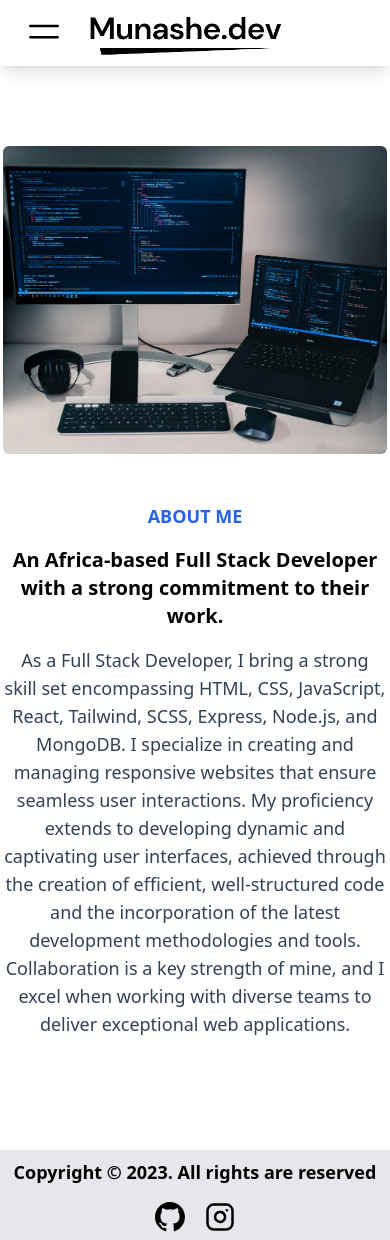
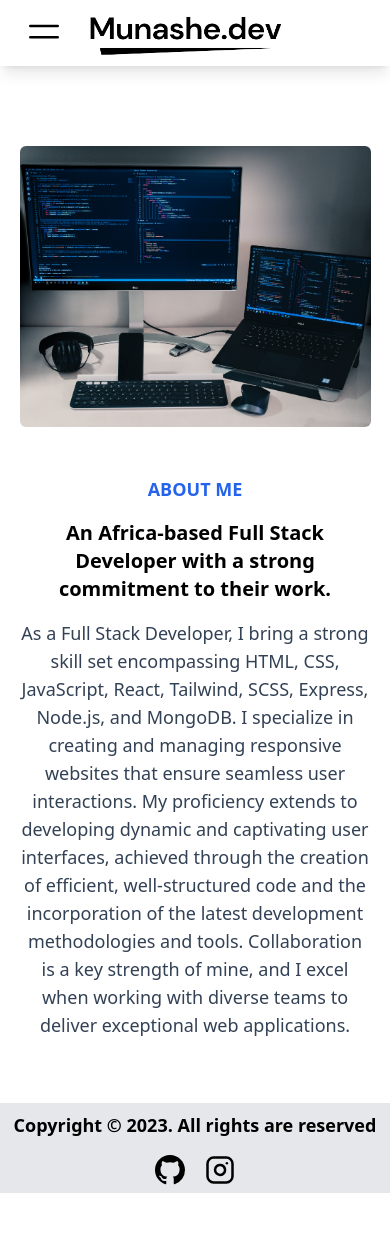
Before and after one commit to munashex/Munashe.dev, a React (Vite) app: page /about in a window 390 px wide. After the commit the page ends 1193 px from the top, so only its background shows below. Built offline with nearby package versions, Linux system fonts and the light colour scheme; what tailwindcss-animated would draw is missing.

Commit message:
solving about page

```diff
--- a/src/Pages/About.jsx
+++ b/src/Pages/About.jsx
@@ -5,16 +5,16 @@ import Footer from '../components/Footer'
 function About() {
   return (
   <div>
-      <div className="mb-28 mt-20">
+      <div className="mb-16 mt-20">
 
 <div className="flex flex-col gap-y-12 lg:flex-row justify-center gap-x-20">
   <div className="animate-fade-right animate-delay-300">
    <img src={laptop} alt="munashedev"
-   className="max-w-sm md:max-w-lg lg:max-w-lg mx-auto lg:mx-0 rounded-md"
+   className="max-w-[90%] md:max-w-lg lg:max-w-lg mx-auto lg:mx-0 rounded-md"
    />
   </div>
 
-  <div className="max-w-sm md:max-w-lg lg:max-w-lg mx-auto animate-fade-left animate-delay-500 space-y-4 lg:mx-0">
+  <div className="max-w-[90%] md:max-w-lg lg:max-w-lg mx-auto animate-fade-left animate-delay-500 space-y-4 lg:mx-0">
     <h1 className="text-center text-lg font-bold text-blue-600">ABOUT ME</h1>
 
     <h1 className="text-center text-xl font-bold">An Africa-based Full Stack Developer with a strong commitment to their work.</h1>
```
